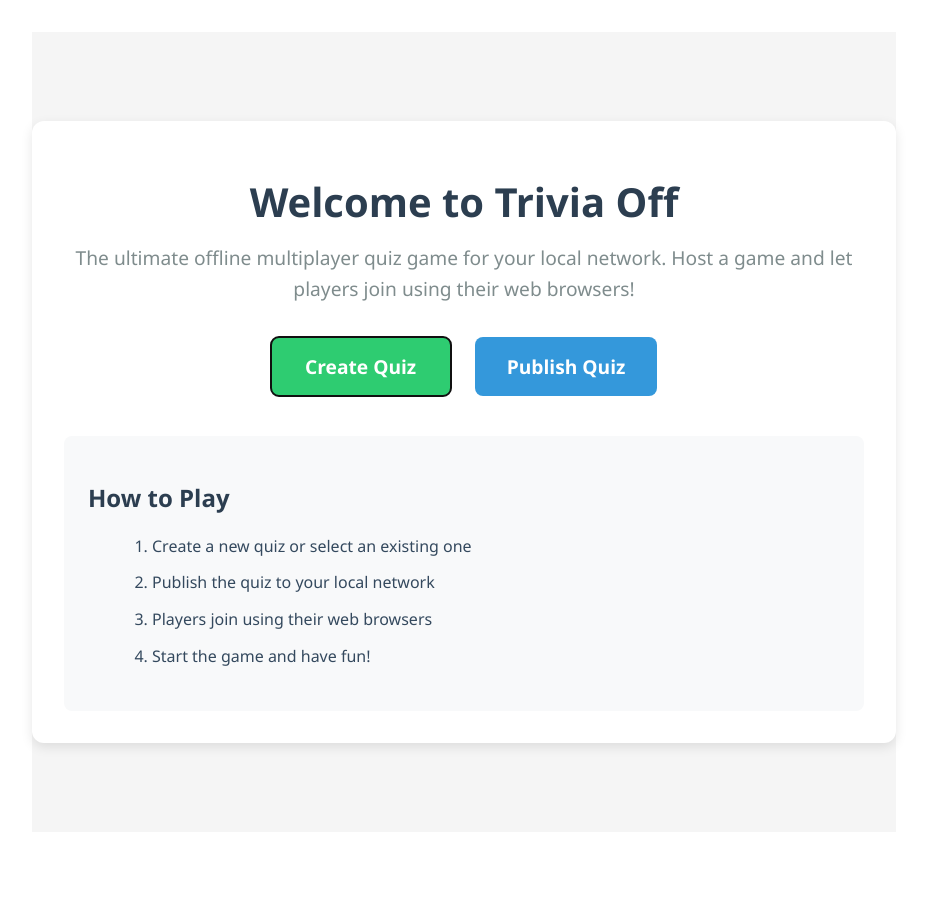
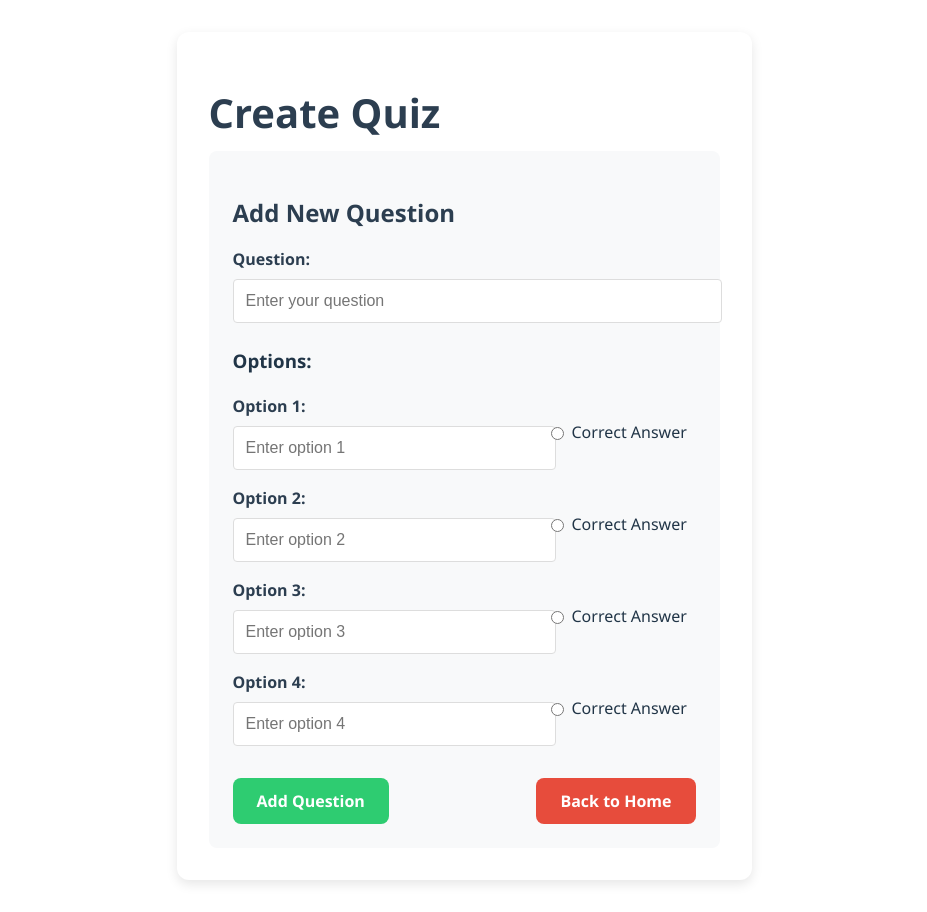
Before and after one commit to Idadelveloper/trivia-off, a React (Vite) app: page / in a window 1280 px wide. Both pictures are taken after a click on the button "Create Quiz". Shown: the whole page, without its empty margins (176-1103 px from the left). Before the commit the page ends 864 px from the top, so only its background shows below. Built offline with nearby package versions, Linux system fonts and the light colour scheme.

Commit message:
add quiz creator form

```diff
--- a/src/ui/App.css
+++ b/src/ui/App.css
@@ -89,3 +89,132 @@ h1 {
 .info-section li {
   margin-bottom: 0.5rem;
 }
+
+/* Quiz Creator Styles */
+.quiz-creator {
+  background-color: white;
+  border-radius: 12px;
+  box-shadow: 0 4px 12px rgba(0, 0, 0, 0.1);
+  padding: 2rem;
+  max-width: 800px;
+  width: 100%;
+  text-align: left;
+}
+
+.existing-questions {
+  background-color: #f8f9fa;
+  border-radius: 8px;
+  padding: 1.5rem;
+  margin-bottom: 2rem;
+}
+
+.existing-questions h2 {
+  color: #2c3e50;
+  font-size: 1.5rem;
+  margin-bottom: 1rem;
+}
+
+.existing-questions ul {
+  list-style-type: decimal;
+  margin-left: 1.5rem;
+}
+
+.existing-questions li {
+  margin-bottom: 0.5rem;
+  color: #34495e;
+}
+
+.question-form {
+  background-color: #f8f9fa;
+  border-radius: 8px;
+  padding: 1.5rem;
+}
+
+.question-form h2 {
+  color: #2c3e50;
+  font-size: 1.5rem;
+  margin-bottom: 1rem;
+}
+
+.form-group {
+  margin-bottom: 1.5rem;
+}
+
+.form-group label {
+  display: block;
+  margin-bottom: 0.5rem;
+  font-weight: 600;
+  color: #2c3e50;
+}
+
+.form-group input {
+  width: 100%;
+  padding: 0.75rem;
+  border: 1px solid #ddd;
+  border-radius: 4px;
+  font-size: 1rem;
+}
+
+.option-group {
+  display: flex;
+  align-items: center;
+  margin-bottom: 1rem;
+}
+
+.option-group .form-group {
+  flex: 1;
+  margin-bottom: 0;
+  margin-right: 1rem;
+}
+
+.correct-answer {
+  display: flex;
+  align-items: center;
+  min-width: 150px;
+}
+
+.correct-answer input[type="radio"] {
+  margin-right: 0.5rem;
+}
+
+.button-group {
+  display: flex;
+  justify-content: space-between;
+  margin-top: 2rem;
+}
+
+.add-question-btn {
+  background-color: #2ecc71;
+  color: white;
+  border: none;
+  border-radius: 8px;
+  padding: 0.75rem 1.5rem;
+  font-size: 1rem;
+  font-weight: 600;
+  cursor: pointer;
+  transition: all 0.3s ease;
+}
+
+.add-question-btn:hover {
+  background-color: #27ae60;
+  transform: translateY(-2px);
+  box-shadow: 0 4px 8px rgba(0, 0, 0, 0.1);
+}
+
+.back-btn {
+  background-color: #e74c3c;
+  color: white;
+  border: none;
+  border-radius: 8px;
+  padding: 0.75rem 1.5rem;
+  font-size: 1rem;
+  font-weight: 600;
+  cursor: pointer;
+  transition: all 0.3s ease;
+}
+
+.back-btn:hover {
+  background-color: #c0392b;
+  transform: translateY(-2px);
+  box-shadow: 0 4px 8px rgba(0, 0, 0, 0.1);
+}
--- a/src/ui/App.tsx
+++ b/src/ui/App.tsx
@@ -1,13 +1,28 @@
-import { useState } from "react";
+import { useState, useEffect } from "react";
 import "./App.css";
+import QuizCreator from "./QuizCreator";
 
 function App() {
     const [selectedOption, setSelectedOption] = useState<string | null>(null);
+    const [showQuizCreator, setShowQuizCreator] = useState<boolean>(false);
+
+    useEffect(() => {
+        // Listen for the backToHome event from QuizCreator
+        const handleBackToHome = () => {
+            setShowQuizCreator(false);
+        };
+
+        window.addEventListener("backToHome", handleBackToHome);
+
+        // Clean up the event listener when the component unmounts
+        return () => {
+            window.removeEventListener("backToHome", handleBackToHome);
+        };
+    }, []);
 
     const handleCreateQuiz = () => {
         setSelectedOption("create");
-        // Future implementation: Navigate to quiz creation page
-        console.log("Create quiz selected");
+        setShowQuizCreator(true);
     };
 
     const handlePublishQuiz = () => {
@@ -22,6 +37,10 @@ function App() {
                 http-equiv="Content-Security-Policy"
                 content="default-src 'self'; style-src 'self' 'unsafe-inline'; script-src 'self';"
             />
+
+            {showQuizCreator ? (
+                <QuizCreator />
+            ) : (
                 <div className="home-container">
                     <h1>Welcome to Trivia Off</h1>
                     <p className="welcome-text">
@@ -54,6 +73,7 @@ function App() {
                         </ol>
                     </div>
                 </div>
+            )}
         </div>
     );
 }
--- /dev/null
+++ b/src/ui/QuizCreator.tsx
@@ -0,0 +1,143 @@
+import { useState } from "react";
+import "./App.css";
+
+interface Question {
+  id: number;
+  text: string;
+  options: string[];
+  correctAnswer: number;
+}
+
+function QuizCreator() {
+  const [questions, setQuestions] = useState<Question[]>([]);
+  const [currentQuestion, setCurrentQuestion] = useState<Question>({
+    id: 1,
+    text: "",
+    options: ["", "", "", ""],
+    correctAnswer: -1,
+  });
+
+  const handleQuestionTextChange = (e: React.ChangeEvent<HTMLInputElement>) => {
+    setCurrentQuestion({
+      ...currentQuestion,
+      text: e.target.value,
+    });
+  };
+
+  const handleOptionChange = (index: number, value: string) => {
+    const newOptions = [...currentQuestion.options];
+    newOptions[index] = value;
+    setCurrentQuestion({
+      ...currentQuestion,
+      options: newOptions,
+    });
+  };
+
+  const handleCorrectAnswerChange = (index: number) => {
+    setCurrentQuestion({
+      ...currentQuestion,
+      correctAnswer: index,
+    });
+  };
+
+  const addQuestion = () => {
+    // Validate the question
+    if (
+      !currentQuestion.text ||
+      currentQuestion.options.some((option) => !option) ||
+      currentQuestion.correctAnswer === -1
+    ) {
+      alert("Please fill in all fields and select a correct answer");
+      return;
+    }
+
+    // Add the current question to the questions array
+    setQuestions([...questions, currentQuestion]);
+
+    // Reset the current question form with a new ID
+    setCurrentQuestion({
+      id: currentQuestion.id + 1,
+      text: "",
+      options: ["", "", "", ""],
+      correctAnswer: -1,
+    });
+  };
+
+  const goBack = () => {
+    // This function will be implemented in App.tsx to return to the main screen
+    window.dispatchEvent(new CustomEvent("backToHome"));
+  };
+
+  return (
+    <div className="quiz-creator">
+      <h1>Create Quiz</h1>
+
+      {/* Display existing questions */}
+      {questions.length > 0 && (
+        <div className="existing-questions">
+          <h2>Questions Added: {questions.length}</h2>
+          <ul>
+            {questions.map((q) => (
+              <li key={q.id}>
+                <strong>{q.text}</strong>
+              </li>
+            ))}
+          </ul>
+        </div>
+      )}
+
+      {/* Question form */}
+      <div className="question-form">
+        <h2>Add New Question</h2>
+
+        <div className="form-group">
+          <label htmlFor="questionText">Question:</label>
+          <input
+            type="text"
+            id="questionText"
+            value={currentQuestion.text}
+            onChange={handleQuestionTextChange}
+            placeholder="Enter your question"
+          />
+        </div>
+
+        <h3>Options:</h3>
+        {currentQuestion.options.map((option, index) => (
+          <div key={index} className="option-group">
+            <div className="form-group">
+              <label htmlFor={`option${index}`}>Option {index + 1}:</label>
+              <input
+                type="text"
+                id={`option${index}`}
+                value={option}
+                onChange={(e) => handleOptionChange(index, e.target.value)}
+                placeholder={`Enter option ${index + 1}`}
+              />
+            </div>
+            <div className="correct-answer">
+              <input
+                type="radio"
+                id={`correct${index}`}
+                name="correctAnswer"
+                checked={currentQuestion.correctAnswer === index}
+                onChange={() => handleCorrectAnswerChange(index)}
+              />
+              <label htmlFor={`correct${index}`}>Correct Answer</label>
+            </div>
+          </div>
+        ))}
+
+        <div className="button-group">
+          <button onClick={addQuestion} className="add-question-btn">
+            Add Question
+          </button>
+          <button onClick={goBack} className="back-btn">
+            Back to Home
+          </button>
+        </div>
+      </div>
+    </div>
+  );
+}
+
+export default QuizCreator;
```
Lines whose indentation alone changed are shown as unchanged.
